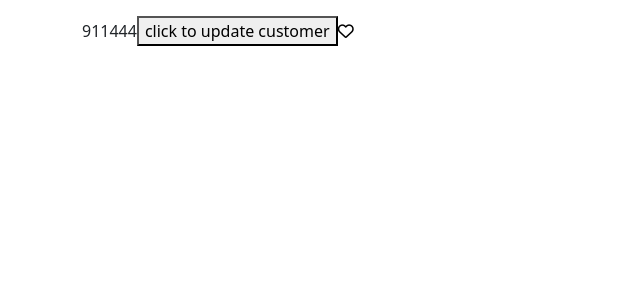
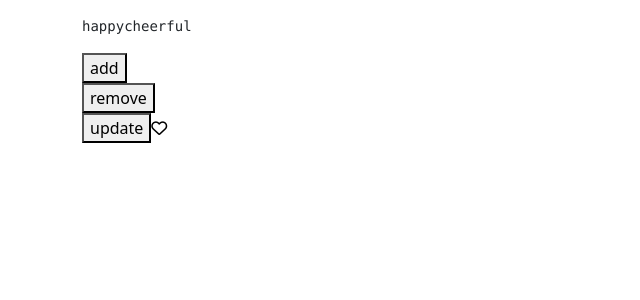
Before and after one commit to zamoosh/react-first, a React (Vite) app: page / in a window 1280 px wide. Shown: the top 300 px of the page, without its empty margins (0-640 px from the left). Built offline with nearby package versions, Linux system fonts and the light colour scheme.

Commit message:
update array in useState

```diff
--- a/src/App.tsx
+++ b/src/App.tsx
@@ -2,25 +2,38 @@ import { useState } from "react";
 import Heart from "./componenets/HeartComponent/Heart";
 
 function App() {
-  const [customer, setCustomer] = useState({
-    name: "Americano",
-    address: {
-      city: "Qom",
-      zipCode: "911444",
-    },
-  });
+  const [tags, setTags] = useState(["happy", "cheerful"]);
 
-  const handleClick = () => {
-    setCustomer({
-      ...customer,
-      address: { ...customer.address, zipCode: "911888" },
-    });
+  const handleClickAdd = () => {
+    setTags([...tags, "mohammad"]);
+  };
+
+  const handleClickRemove = () => {
+    // setTags(tags.filter((tag) => tag !== "cheerful"));
+    const newTags: string[] = [];
+    for (let i = 0; i < tags.length - 1; i++) {
+      newTags.push(tags[i])
+    }
+    setTags(newTags);
+  };
+
+  const handleClickUpdate = () => {
+    setTags([...tags].map((tag) => (tag === "happy" ? "sadness" : tag)));
   };
 
   return (
     <div className={"container mt-3"}>
-      {customer.address.zipCode}
-      <button onClick={handleClick}>click to update customer</button>
+      <pre>{tags}</pre>
+
+      <button onClick={handleClickAdd}>add</button>
+
+      <br />
+
+      <button onClick={handleClickRemove}>remove</button>
+
+      <br />
+
+      <button onClick={handleClickUpdate}>update</button>
 
       <Heart onClick={() => console.log("heart clicked")} />
     </div>
```
